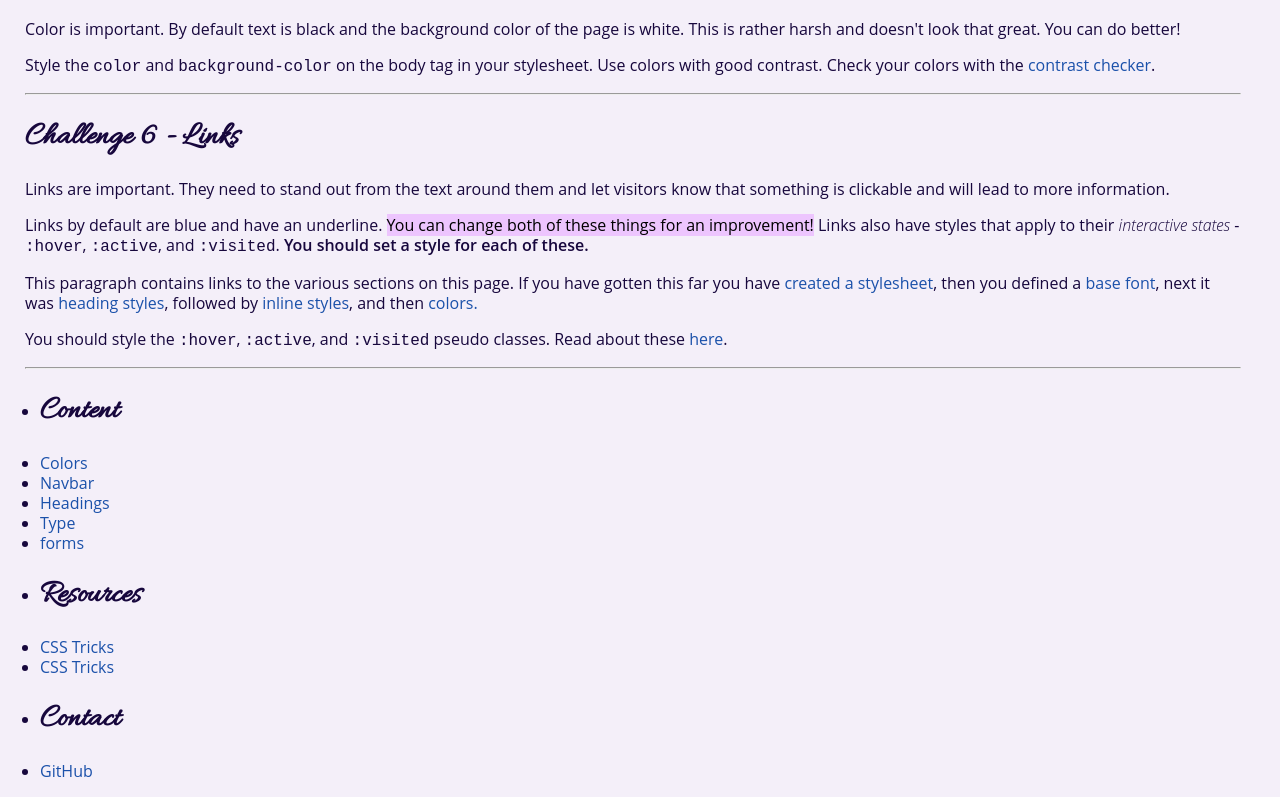
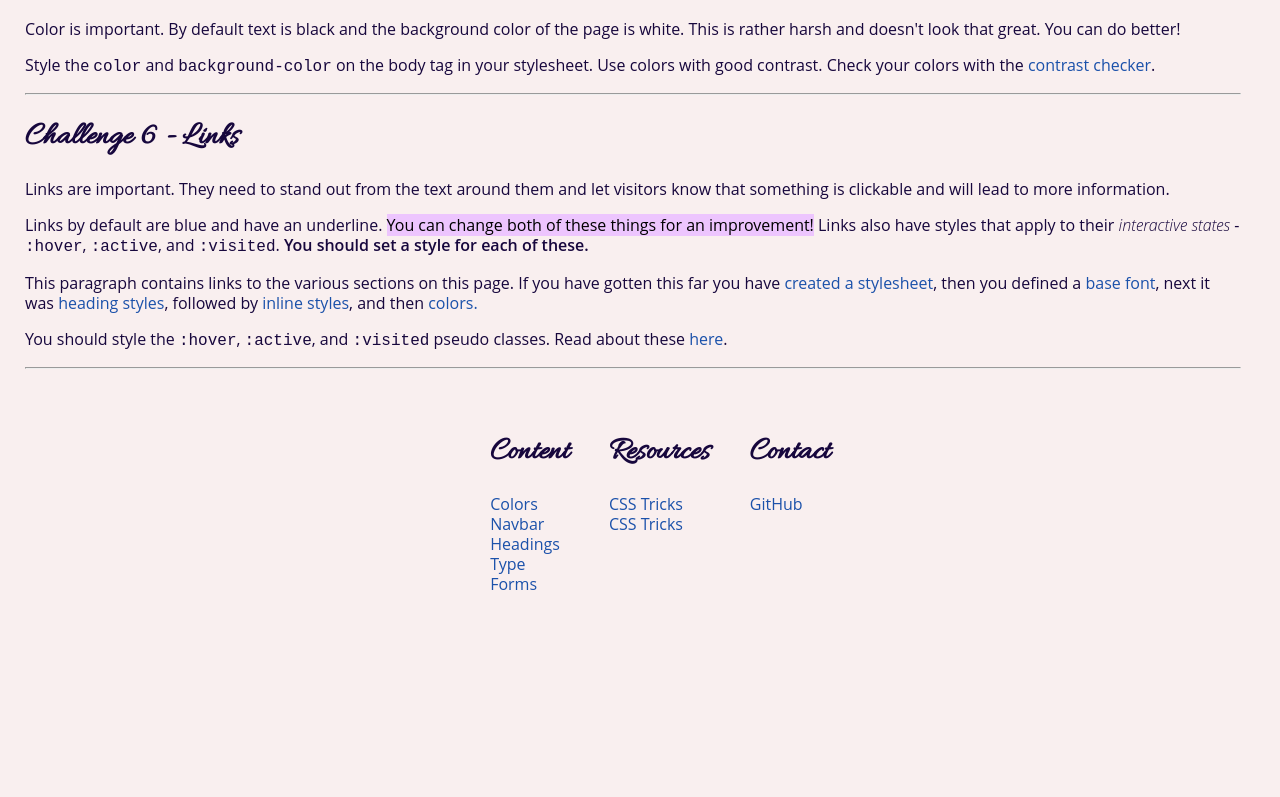
Before and after one commit to Nyapal/clean, a plain HTML site: page index.html in a window 1280 px wide. Shown: the part 1981-2778 px from the top of the page. After the commit the page ends 2591 px from the top, so only its background shows below. Drawn offline with Linux system fonts and the light colour scheme.

Commit message:
styling footer

```diff
--- a/clean.css
+++ b/clean.css
@@ -15,7 +15,7 @@ body {
   font-size: 16px;
   line-height: 1.25em;
   color: #17073D;
-  background-color: #F4EFF9;
+  background-color: rgba(249, 239, 239, 0.961);
 }
 
 .navbar {
@@ -98,11 +98,21 @@ a {
   color: #1B51AA;
   text-decoration: none;
 }
-/*
 
 a:hover {
-  color: rgb(146, 228, 22)
+  color: rgb(23, 97, 216);
 }
+
+.footer {
+  display: flex;
+  flex-direction: row;
+  justify-content: center;
+}
+
+.footer > ul {
+  list-style: none;
+}
+/*
 
 a:active {
   color: rgb(185, 211, 145)
--- a/index.html
+++ b/index.html
@@ -186,20 +186,20 @@
       <hr>
 
     </div>
-    <div class="page-footer">
+    <div class="footer">
       <ul>
-        <li><h3>Content</h3></li>
-        <li><a href="#colors">Colors</a></li>
-        <li><a href="#navbar">Navbar</a></li>
-        <li><a href="#headings">Headings</a></li>
-        <li><a href="#type">Type</a></li>
-        <li><a href="#forms">forms</a></li>
+        <li><h3> Content </h3></li>
+        <li><a href="#colors"> Colors </a></li>
+        <li><a href="#navbar"> Navbar </a></li>
+        <li><a href="#headings"> Headings </a></li>
+        <li><a href="#type"> Type </a></li>
+        <li><a href="#forms"> Forms </a></li>
       </ul>
 
       <ul>
-        <li><h3>Resources</h3></li>
-        <li><a href="">CSS Tricks</a></li>
-        <li><a href="">CSS Tricks</a></li>
+        <li><h3> Resources </h3></li>
+        <li><a href=""> CSS Tricks </a></li>
+        <li><a href=""> CSS Tricks </a></li>
       </ul>
 
       <ul>
```
